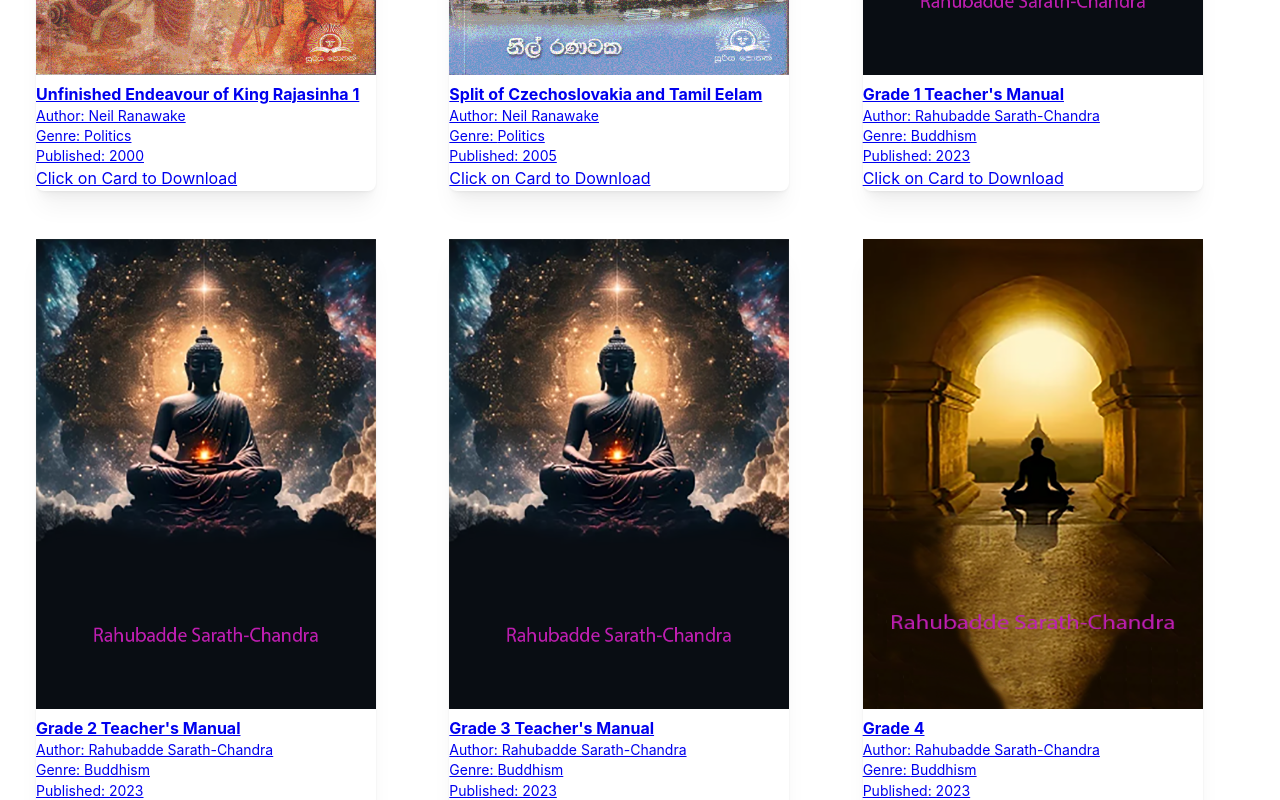
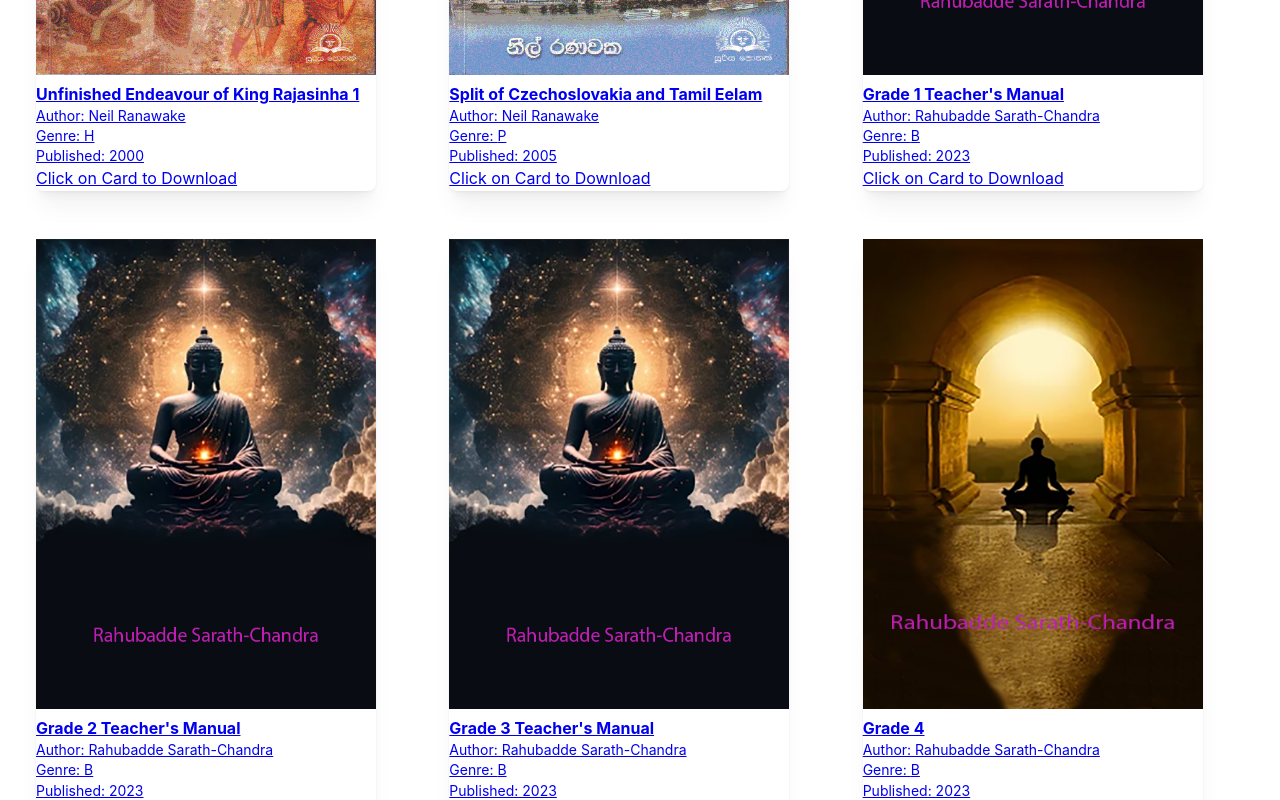
Before and after one commit to dhanuja-prathapa/Final, a Next.js app: page / in a window 1280 px wide. Shown: the part 980-1780 px from the top of the page. Built offline with nearby package versions, Linux system fonts and the light colour scheme.

Commit message:
buildable version

```diff
--- a/components/Header.tsx
+++ b/components/Header.tsx
@@ -52,10 +52,9 @@ const toggleColorScheme = () => {
 };
 
 useEffect(() => {
-  // Set the initial color scheme based on the actual color scheme
-  //setComputedColorScheme(colorScheme);
+
   if (headerRef.current) {
-    headerRef.current.style.setProperty(
+    (headerRef.current as HTMLDivElement).style.setProperty(
       '--header-background',
       computedColorScheme === 'dark' ? 'black' : 'white'
     );
--- a/components/Book.tsx
+++ b/components/bookCard.tsx
@@ -1,10 +1,11 @@
-// components/Book.tsx
+// components/bookCard.tsx
 import React from "react";
 import Image from "next/image";
 import { Paper, Text, Title } from "@mantine/core";
 
-interface BookProps {
+export interface BookProps {
   book: {
+
     title: string;
     author: string;
     genre: string;
--- a/components/books.json
+++ b/components/books.json
@@ -2,7 +2,7 @@
     {
         "title": "Unfinished Endeavour of King Rajasinha 1",
         "author": "Author: Neil Ranawake",
-        "genre": ["Politics", "History", "Other"],
+        "genre": "History",
         "published": "Published: 2000",
         "downloadLink": "https://drive.google.com/file/d/1SnoEqZbpvoh6Qd4rzGrJPnM1dElHQhhf/view?usp=drive_link",
         "imageLink": "/Raja.gif"
@@ -10,7 +10,7 @@
     {
         "title": "Split of Czechoslovakia and Tamil Eelam",
         "author": "Author: Neil Ranawake",
-        "genre": ["Politics","Other"],
+        "genre": "Politics",
         "published": "Published: 2005",
         "downloadLink": "https://drive.google.com/file/d/1t4OQMGxzmk1nmKON0x2Ylmm2nVjrmVK7/view?usp=drive_link",
         "imageLink": "/Czech.gif"
@@ -18,7 +18,7 @@
     {
         "title": "Grade 1 Teacher's Manual",
         "author": "Author: Rahubadde Sarath-Chandra",
-        "genre": ["Buddhism"],
+        "genre": "Buddhism",
         "published": "Published: 2023",
         "downloadLink": "/Grade 1TM.pdf",
         "imageLink": "/Cover.png"
@@ -26,7 +26,7 @@
     {
         "title": "Grade 2 Teacher's Manual",
         "author": "Author: Rahubadde Sarath-Chandra",
-        "genre": ["Buddhism"],
+        "genre": "Buddhism",
         "published": "Published: 2023",
         "downloadLink": "/Grade 2TM.pdf",
         "imageLink": "/Cover.png"
@@ -34,7 +34,7 @@
     {
         "title": "Grade 3 Teacher's Manual",
         "author": "Author: Rahubadde Sarath-Chandra",
-        "genre": ["Buddhism"],
+        "genre": "Buddhism",
         "published": "Published: 2023",
         "downloadLink": "/Grade 3TM.pdf",
         "imageLink": "/Cover.png"
@@ -42,7 +42,7 @@
     {
         "title": "Grade 4",
         "author": "Author: Rahubadde Sarath-Chandra",
-        "genre": ["Buddhism"],
+        "genre": "Buddhism",
         "published": "Published: 2023",
         "downloadLink": "/Grade 4.pdf",
         "imageLink": "/Cover4.png"
@@ -50,7 +50,7 @@
     {
         "title": "Grade 5",
         "author": "Author: Rahubadde Sarath-Chandra",
-        "genre": ["Buddhism"],
+        "genre": "Buddhism",
         "published": "Published: 2023",
         "downloadLink": "/Grade 5.pdf",
         "imageLink": "/Cover5.png"
@@ -58,7 +58,7 @@
     {
         "title": "Post Secondary Book 2",
         "author": "Author: Neil Ranawake",
-        "genre": ["Politics","Other"],
+        "genre": "Politics",
         "published": "Published: 2005",
         "downloadLink": "https://drive.google.com/file/d/1t4OQMGxzmk1nmKON0x2Ylmm2nVjrmVK7/view?usp=drive_link",
         "imageLink": "/Czech.gif"
--- a/pages/index.tsx
+++ b/pages/index.tsx
@@ -2,20 +2,20 @@
 import React from 'react';
 import { useState, useEffect } from 'react';
 import booksData from "../components/books.json";
-import Book from "../components/Book";
+import Book, { BookProps } from "../components/bookCard";
 import Header from '../components/Header';
 import Footer from '../components/Footer';
-import { BackgroundImage, Center, Text, Box, Grid, Container, Pagination  } from '@mantine/core';
+import { BackgroundImage, Center, Text, Box, Grid, Container, Pagination } from '@mantine/core';
 import useMediaQueries from '../components/useMediaQueries';
 import getItemsPerPage  from '../components/itemsPerPage';
 import styles from './styles.module.css';
 
 export default function IndexPage() {
 
-  const books: Book[] = booksData as Book[];
+  const books: BookProps[] = booksData.map((book) => ({ book }));
   const screenSize = useMediaQueries();
   const [activePage, setActivePage] = useState(1);
-  const [searchTerm, setSearchTerm] = useState("");
+  const [searchTerm, setSearchTerm] = useState<string | null>(null);
   const [filteredBooks, setFilteredBooks] = useState(booksData);
   const [itemsPerPage, setItemsPerPage] = useState(getItemsPerPage(screenSize));
 
@@ -28,7 +28,7 @@ export default function IndexPage() {
   useEffect(() => {
     // Filter books based on search term
     const filtered = booksData.filter(
-      (book) => book.title.toLowerCase().includes(searchTerm.toLowerCase())
+      (book) => book.title.toLowerCase().includes((searchTerm ?? "").toLowerCase())
     );
 
     // Ensure active page doesn't exceed the total number of pages
```
Also changed, not shown: pages/about.tsx (+5 -4 lines), pages/contact.tsx (+5 -5 lines), pages/school.tsx (+5 -5 lines).
